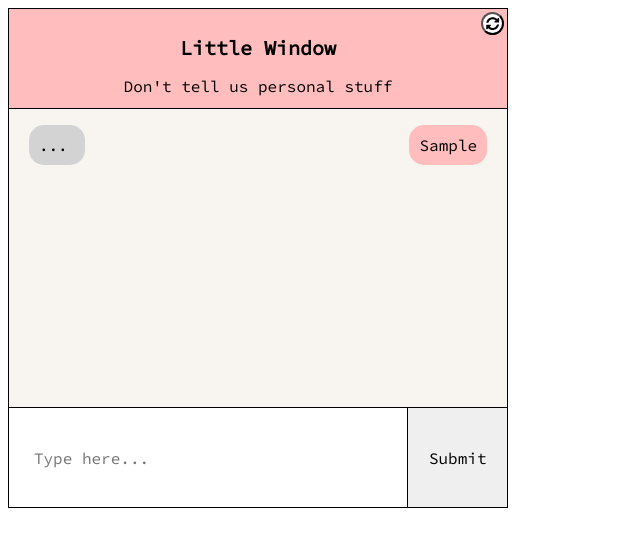
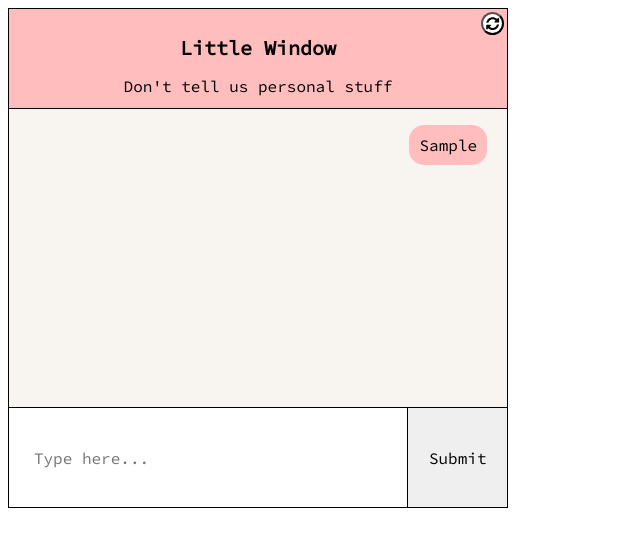
Before and after one commit to chaynHQ/little-window, a React (Create React App) app in the folder client/: page / in a window 1280 px wide. Both pictures are taken after typing "Sample" into the empty fields and a click on the input "Submit". Shown: the top 546 px of the page, without its empty margins (0-640 px from the left). Built offline with nearby package versions, Linux system fonts and the light colour scheme; no server answers.

Commit message:
Fix waiting dot alignment relates to #14

```diff
--- a/client/src/components/App.js
+++ b/client/src/components/App.js
@@ -12,6 +12,8 @@ const Container = styled.div`
   font-family: "Source Code Pro", monospace;
 `;
 
+const timeDelay = (Math.random() * 2000) + 1000;
+
 export default class App extends React.Component {
   constructor(props) {
     super(props);
@@ -22,14 +24,15 @@ export default class App extends React.Component {
   }
 
   addMessage = message => {
-    if (message.isUser === false) {
+    if (!message.isUser && !message.isDot) {
       setTimeout(() => {
+        this.removeWaitingDots();
         this.setState((prevState, props) => {
           return {
             messages: [...prevState.messages, message]
           };
         });
-      }, 3000);
+      }, timeDelay);
     } else {
       this.setState((prevState, props) => {
         return {
@@ -39,12 +42,27 @@ export default class App extends React.Component {
     }
   };
 
-  componentDidUpdate(prevProps, prevState, message) {
-    prevState.messages.pop();
-    if (prevProps.speech === "...") {
-      return {
-        message: [...prevState.messages.slice(0, -1), message]
-      };
+  // componentDidUpdate(prevProps, prevState, message) {
+  //   console.log('prevProps = ', prevProps);
+  //   console.log('prevState = ', prevState);
+  //   console.log('message = ', message);
+  //
+  //
+  //
+  // }
+
+  removeWaitingDots() {
+    if(this.state.messages.length > 0) {
+      if (this.state.messages[this.state.messages.length - 1].speech === "") {
+
+        // return {
+        //   message: [...prevState.messages.slice(0, -1), message]
+        // };
+
+        this.setState(prevState => {
+          return {messages: [...prevState.messages.slice(0, -1)]}
+        });
+      }
     }
   }
 
@@ -61,10 +79,14 @@ export default class App extends React.Component {
       .then(res => res.json())
       .then(resData => {
         if (resData.retrigger) {
-          this.sendMessage({
-            speech: resData.retrigger,
-            uniqueId: this.props.uniqueId
-          });
+
+          setTimeout(() => {
+            this.sendMessage({
+              speech: resData.retrigger,
+              uniqueId: this.props.uniqueId
+            })
+          }, timeDelay)
+
         }
 
         if (resData.options.length === 0) {
@@ -74,6 +96,13 @@ export default class App extends React.Component {
         }
         resData.isUser = false;
         resData.isWaiting = false;
+
+        // Add dots
+        this.addMessage({
+          speech: "",
+          isUser: false,
+          isDot: true
+        })
         this.addMessage(resData);
       });
   }
--- a/client/src/components/input/index.js
+++ b/client/src/components/input/index.js
@@ -54,16 +54,18 @@ export class Input extends React.Component {
       uniqueId: this.props.uniqueId
     };
 
-    const dots = {
-      speech: ""
-    };
+    // const dots = {
+    //   speech: "",
+    //   isUser: false,
+    //   isDot: true
+    // };
 
     for (const pair of new FormData(e.target).entries()) {
       data[pair[0]] = pair[1];
     }
     this.props.sendMessage(data);
     this.props.addMessage(data);
-    this.props.addMessage(dots);
+    // this.props.addMessage(dots);
     this.setState({ term: "" });
   }
 
--- a/client/src/components/message/index.js
+++ b/client/src/components/message/index.js
@@ -1,22 +1,30 @@
 import React from "react";
-import "./style.scss";
 import Buttons from "../buttons";
 import Resources from "../resources";
 import styled, { css } from "styled-components";
 
 const Botmessage = styled.p`
-  ${props =>
-    props.dotty &&
-    css`
+
+    float: left;
+    margin-left: 4%;
+    margin-right: 20%;
+    background-color: #d3d3d3;
+    border-radius: 15px;
+    padding: 10px;
+    min-width: 2.2rem;
+
+  ${props => props.dotty && css`
       &:after {
         overflow: hidden;
-        display: inline-block;
+        display: block;
         vertical-align: bottom;
         -webkit-animation: ellipsis steps(4, end) 1000ms infinite;
         animation: ellipsis steps(4, end) 1000ms infinite;
         content: "...";
         width: 0px;
       }
+
+      margin-right: 80%;
 
       @keyframes ellipsis {
         to {
@@ -29,20 +37,18 @@ const Botmessage = styled.p`
           width: 3em;
         }
       }
-    `} float: left;
-  margin-left: 4%;
-  margin-right: 20%;
-  background-color: #d3d3d3;
-  border-radius: 15px;
-  padding: 10px;
-  min-width: 2.2rem;
+    `}
+
+
 `;
+
 const Usermessage = styled.p`
   float: right;
   background-color: #ffbdbd;
   border-radius: 15px;
   padding: 10px;
   margin-right: 4%;
+  max-width: 60%;
 `;
 
 export class Message extends React.Component {
```
Also changed, not shown: client/src/components/message/style.scss (deleted).
